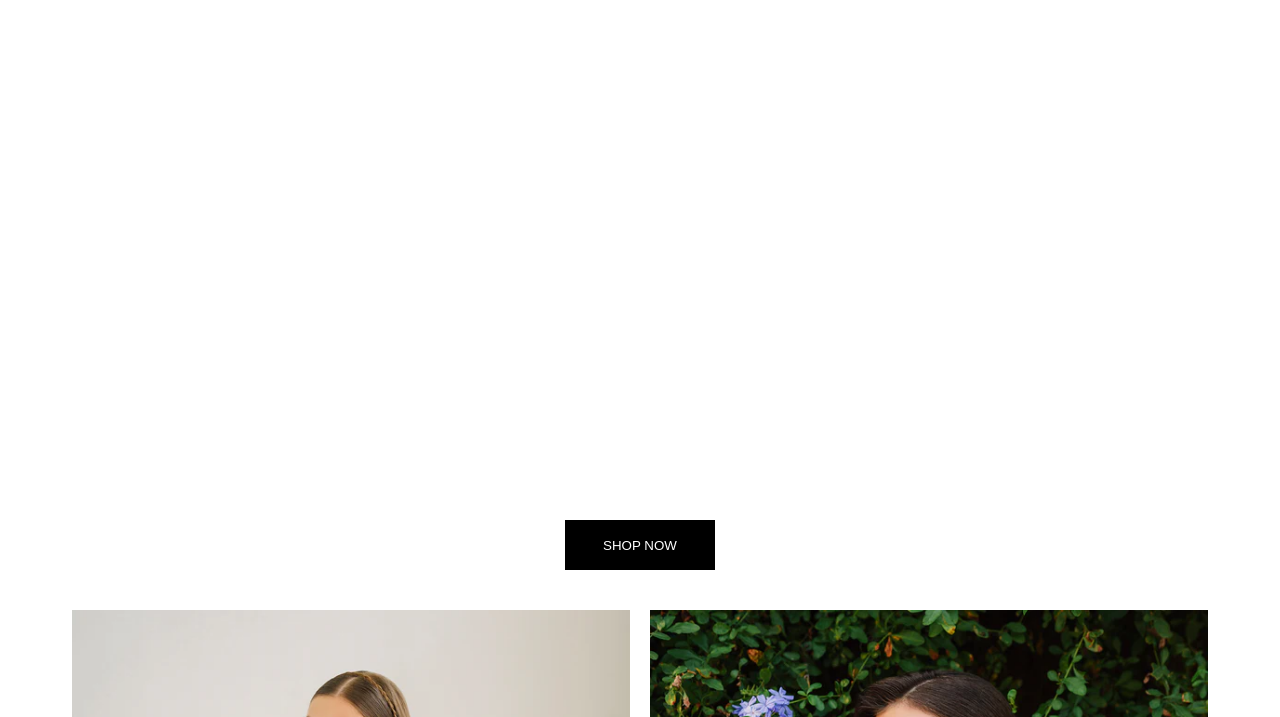
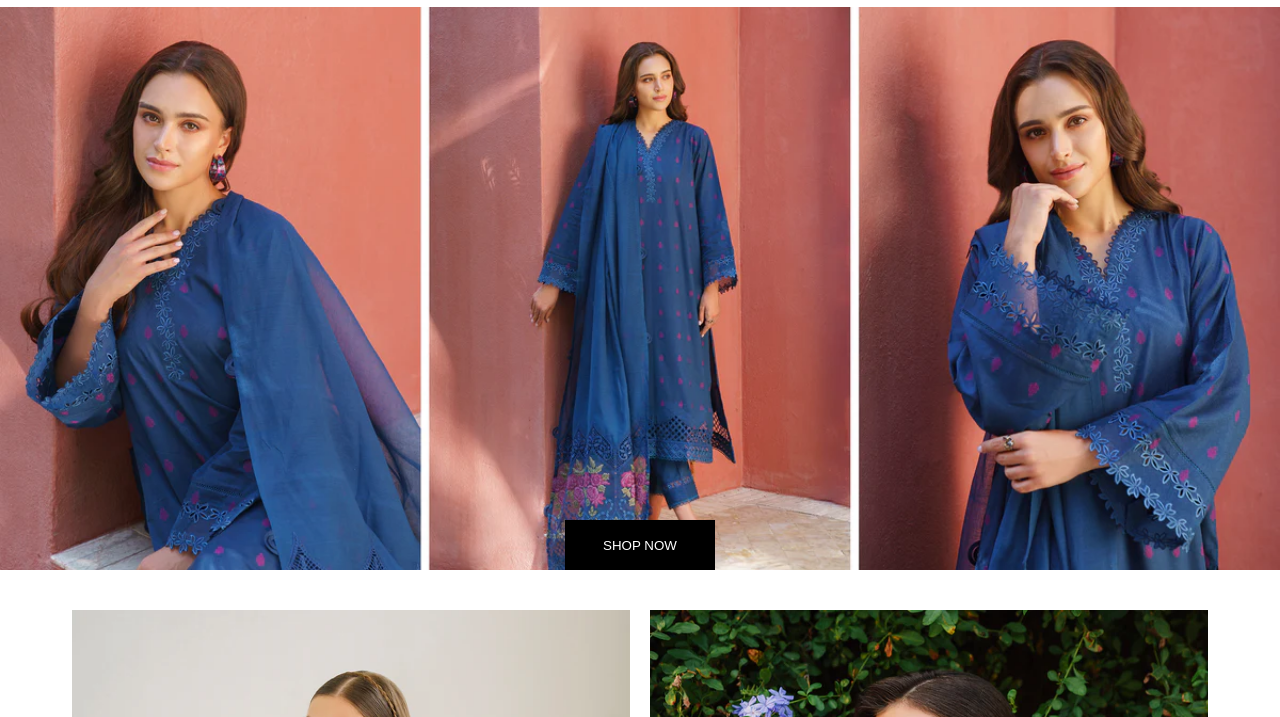
Before and after one commit to haiderali7066/Broque-clone, a plain HTML site: page index.html in a window 1280 px wide. Shown: the part 83-800 px from the top of the page. Drawn offline with nearby package versions, Linux system fonts and the light colour scheme.

Commit message:
Update index.html

```diff
--- a/index.html
+++ b/index.html
@@ -63,7 +63,7 @@
 
         /* MAIN SECTION */
         .main-div {
-            background-image: url('baroque-resources/girl-bg.webp');
+            background-image: url('./girl-bg.webp');
             background-size: cover;
             background-repeat: no-repeat;
             height: 563px;
```
